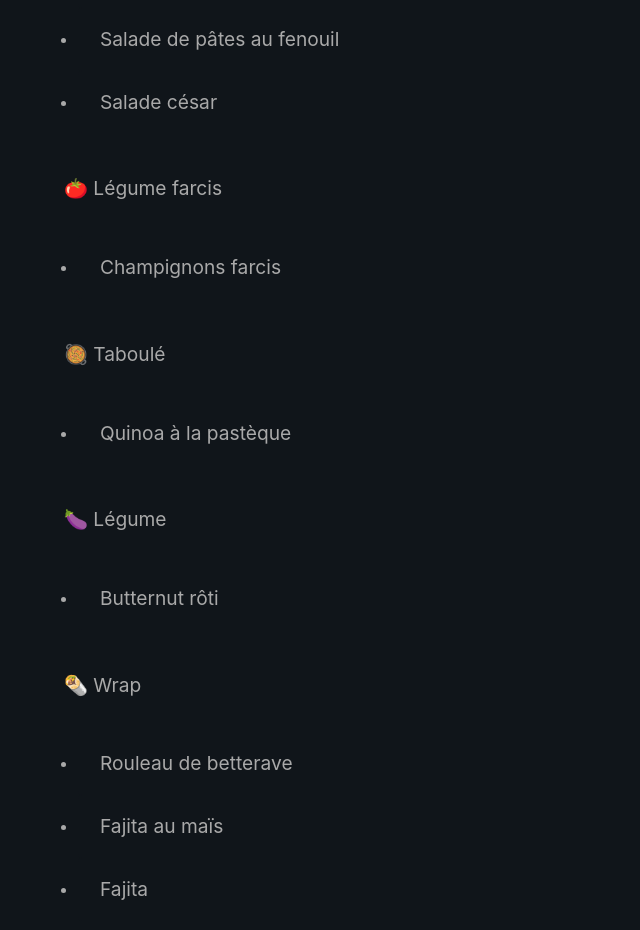
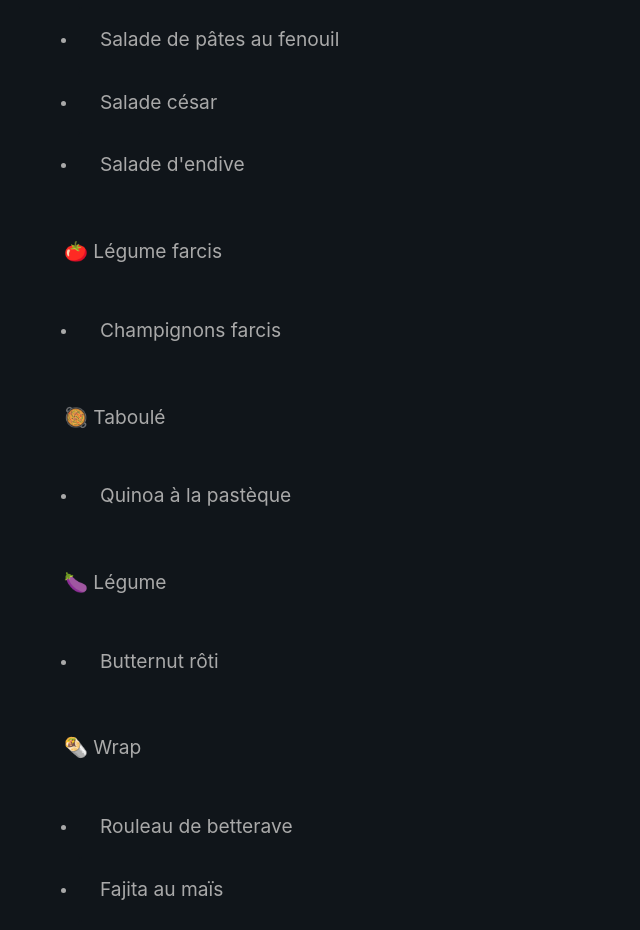
Before and after one commit to Benjent/recipes, a Vue app: page / in a window 1280 px wide. Shown: the part 2740-3670 px from the top of the page, without its empty margins (0-640 px from the left). Built offline with nearby package versions, Linux system fonts and the light colour scheme; what vue3-mq would draw is missing.

Commit message:
feat(recipes): add salade de nantes

```diff
--- a/src/data/recipes.js
+++ b/src/data/recipes.js
@@ -907,6 +907,45 @@ const recipes = [
         steps: ["Faire revenir le tofu à la poêle", "Remuer l'oeuf avec la mayonnaise, l'huile, le jus de citron et du poivre", "Remuer la salade avec les tomates, l'ail, le tofu et le mélange"],
     },
     {
+        name: "Salade d'endive",
+        category: category.SALAD,
+        ingredients: [
+            {
+                name: "Endive",
+                amount: 4,
+                unit: "p",
+            },
+            {
+                name: "Pomme",
+                amount: 2,
+                unit: "p",
+            },
+            {
+                name: "Concombre",
+                amount: 1,
+                unit: "p",
+            },
+            {
+                name: "Tomate",
+                amount: 2,
+                unit: "p",
+            },
+            {
+                name: "Carotte",
+                amount: 1,
+                unit: "g",
+            },
+            {
+                name: "Comté",
+                amount: 250,
+                unit: "g",
+            },
+        ],
+        rapidity: rapidity.MEDIUM,
+        preparation: ["Laver la salade", "Préparer et trancher les pommes, le concombre, les tomates, la carotte et le comté"],
+        steps: ["Mélanger le tout"],
+    },
+    {
         name: "Risotto de coquillettes",
         category: category.PASTA,
         ingredients: [
```
